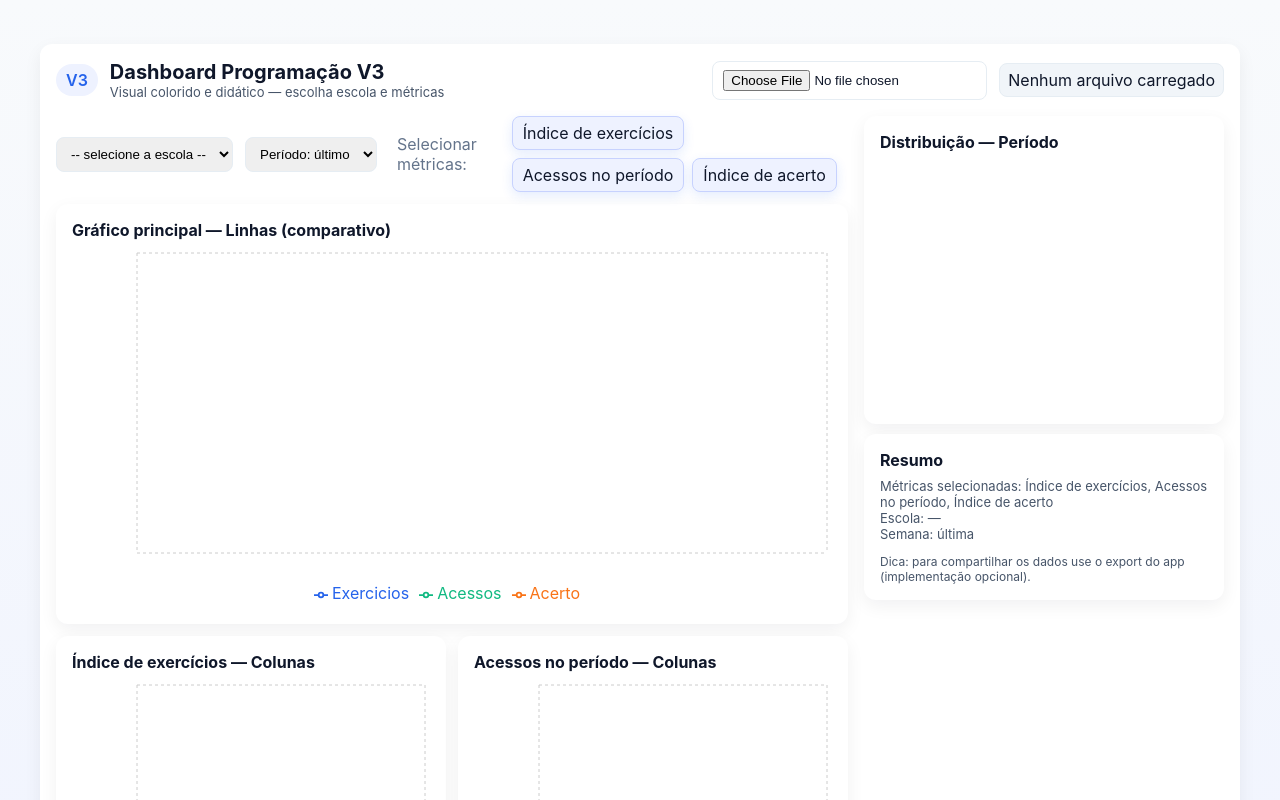
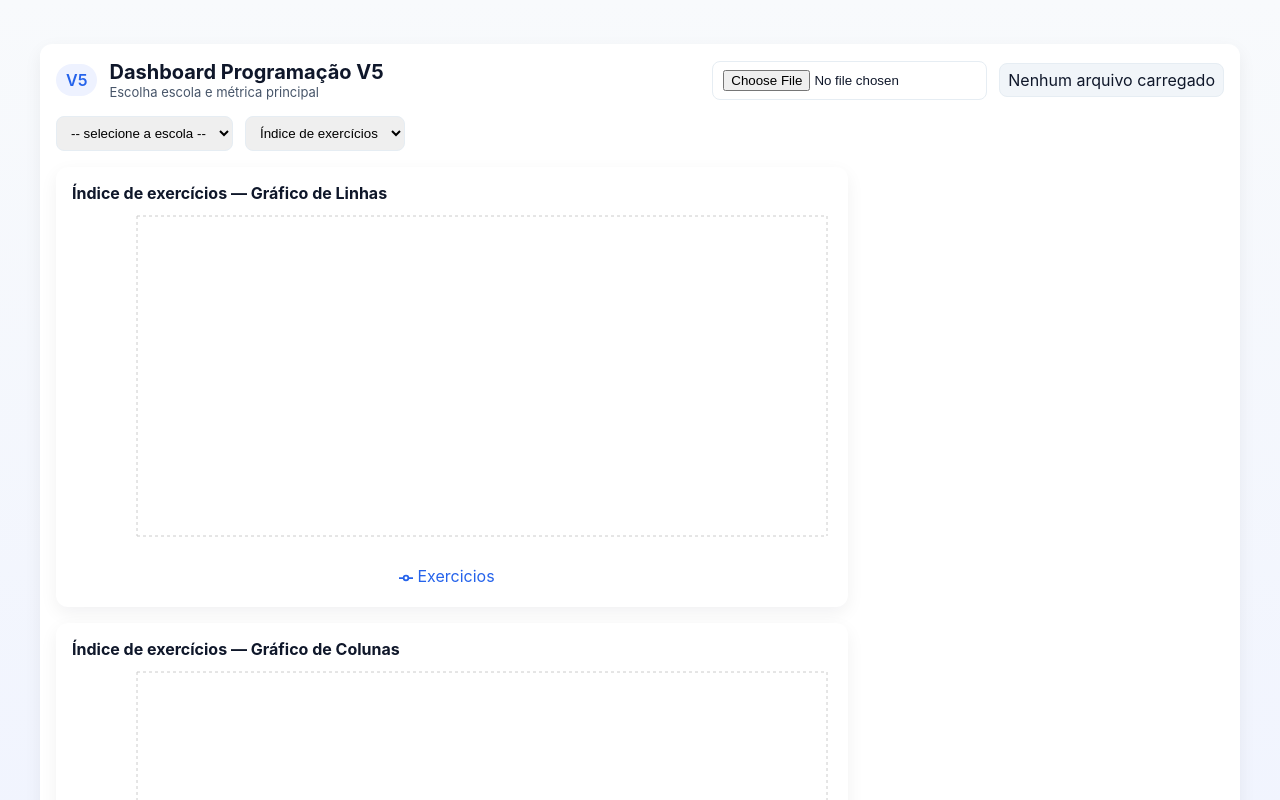
Before and after one commit to bruno-tassone/Dashboardv4, a Next.js app: page / in a window 1280 px wide. Shown: the top 800 px of the page. Built offline with nearby package versions, Linux system fonts and the light colour scheme.

Commit message:
Update index.js

```diff
--- a/pages/index.js
+++ b/pages/index.js
@@ -1,10 +1,9 @@
-
 import React, { useEffect, useMemo, useState } from "react";
 import Head from "next/head";
 import * as XLSX from "xlsx";
 import {
   LineChart, Line, XAxis, YAxis, CartesianGrid, Tooltip, Legend, ResponsiveContainer,
-  BarChart, Bar, PieChart, Pie, Cell
+  BarChart, Bar
 } from "recharts";
 
 const COLORS = ['#2563eb','#10b981','#f97316'];
@@ -20,8 +19,6 @@ function parseWorkbookToJSON(workbook){
 }
 
 function normalizeSheets(parsed){
-  // parsed: sheetName -> rows (header row included)
-  // Expect header row: first col 'Escola', next columns 'Semana X'
   const out = {};
   for(const [sheetName, rows] of Object.entries(parsed)){
     if(!rows || rows.length<2) continue;
@@ -44,7 +41,6 @@ function normalizeSheets(parsed){
       }
     }
   }
-  // Convert to escola -> sorted array
   const final = {};
   for(const [esc, obj] of Object.entries(out)){
     const arr = Object.values(obj).sort((a,b)=>a.Semana-b.Semana);
@@ -53,17 +49,21 @@ function normalizeSheets(parsed){
   return final;
 }
 
-export default function DashboardV4(){
+export default function DashboardV5(){
   const [rawSheets, setRawSheets] = useState(null);
   const [dataBySchool, setDataBySchool] = useState(null);
   const [selectedSchool, setSelectedSchool] = useState(null);
-  const [selectedMetrics, setSelectedMetrics] = useState(['Índice de exercícios','Acessos no período','Índice de acerto']);
-  const [weekSelector, setWeekSelector] = useState(null); // numeric week
+  const [selectedMetric, setSelectedMetric] = useState('Índice de exercícios');
   const [status, setStatus] = useState('Nenhum arquivo carregado');
+
   const metricNames = ['Índice de exercícios','Acessos no período','Índice de acerto'];
+  const lineKeys = {
+    'Índice de exercícios': 'Exercicios',
+    'Acessos no período': 'Acessos',
+    'Índice de acerto': 'Acerto'
+  };
 
   useEffect(()=>{
-    // try load from localStorage if present
     try{
       const saved = localStorage.getItem('lovable_v4_data');
       if(saved){
@@ -80,21 +80,15 @@ export default function DashboardV4(){
     setDataBySchool(norm);
     const schools = Object.keys(norm).sort();
     if(schools.length) setSelectedSchool(schools[0]);
-    // set default week as last week available of first school
-    if(schools.length){
-      const first = norm[schools[0]];
-      if(first && first.length) setWeekSelector(first[first.length-1].Semana);
-    }
   },[rawSheets]);
 
   function handleFile(e){
     const f = e.target.files[0];
     if(!f) return;
     const reader = new FileReader();
-   reader.onload = (ev) => {
-  try {
-    const data = new Uint8Array(ev.target.result);
-    const wb = XLSX.read(data, { type: 'array' });
+    reader.onload = (ev) => {
+      try{
+        const wb = XLSX.read(ev.target.result, {type:'binary'});
         const parsed = parseWorkbookToJSON(wb);
         setRawSheets(parsed);
         localStorage.setItem('lovable_v4_data', JSON.stringify({ rawSheets: parsed }));
@@ -103,75 +97,41 @@ export default function DashboardV4(){
         console.error(err); setStatus('Erro ao ler arquivo');
       }
     };
-    reader.readAsArrayBuffer(f);
+    reader.readAsBinaryString(f);
   }
 
   const schools = useMemo(()=> dataBySchool ? Object.keys(dataBySchool).sort() : [], [dataBySchool]);
   const timeseries = useMemo(()=> (selectedSchool && dataBySchool) ? dataBySchool[selectedSchool] : [], [selectedSchool,dataBySchool]);
 
-  // Prepare data for charts
-  const chartData = timeseries.map(row => ({
+  const chartData = useMemo(()=> timeseries.map(row => ({
     Semana: row.Semana,
     Exercicios: row['Índice de exercícios'] ?? null,
     Acessos: row['Acessos no período'] ?? null,
     Acerto: row['Índice de acerto'] ?? null
-  }));
+  })), [timeseries]);
 
-  // Line data keys mapping for display
-  const lineKeys = {
-    'Índice de exercícios': 'Exercicios',
-    'Acessos no período': 'Acessos',
-    'Índice de acerto': 'Acerto'
-  };
+  // calcular média acumulada
+  const mediaAcumulada = useMemo(()=>{
+    if(!timeseries.length) return 0;
+    const key = selectedMetric;
+    const vals = timeseries.map(r=> Number(r[key] ?? 0));
+    const sum = vals.reduce((a,b)=>a+b,0);
+    return sum / vals.length;
+  },[timeseries,selectedMetric]);
 
-  function toggleMetric(metric){
-    if(selectedMetrics.includes(metric)){
-      setSelectedMetrics(selectedMetrics.filter(m=>m!==metric));
-    } else {
-      setSelectedMetrics([...selectedMetrics, metric]);
-    }
-  }
-
-  // Pie data for selected week (or aggregate if weekSelector null)
-  const pieData = useMemo(()=>{
-    if(!timeseries || timeseries.length===0) return [];
-    if(weekSelector!=null){
-      const row = timeseries.find(r=>r.Semana===Number(weekSelector));
-      if(!row) return [];
-      return [
-        {name:'Exercicios', value: row['Índice de exercícios'] ?? 0},
-        {name:'Acessos', value: row['Acessos no período'] ?? 0},
-        {name:'Acerto', value: row['Índice de acerto'] ?? 0},
-      ];
-    } else {
-      // aggregate over period (sum)
-      const agg = {Exercicios:0, Acessos:0, Acerto:0};
-      for(const r of timeseries){
-        agg.Exercicios += Number(r['Índice de exercícios'] ?? 0);
-        agg.Acessos += Number(r['Acessos no período'] ?? 0);
-        agg.Acerto += Number(r['Índice de acerto'] ?? 0);
-      }
-      return [
-        {name:'Exercicios', value: agg.Exercicios},
-        {name:'Acessos', value: agg.Acessos},
-        {name:'Acerto', value: agg.Acerto},
-      ];
-    }
-  },[timeseries,weekSelector]);
+  const valorEhPercentual = selectedMetric === 'Índice de acerto' || selectedMetric === 'Acessos no período';
 
   return (
     <div className="container">
-      <Head>
-        <title>Dashboard Programação V3</title>
-      </Head>
+      <Head><title>Dashboard Programação V5</title></Head>
 
       <div className="card">
         <div className="header">
           <div style={{display:'flex',alignItems:'center',gap:12}}>
-            <div className="badge">V3</div>
+            <div className="badge">V5</div>
             <div>
-              <div className="title">Dashboard Programação V3</div>
-              <div style={{color:'#475569',fontSize:13}}>Visual colorido e didático — escolha escola e métricas</div>
+              <div className="title">Dashboard Programação V5</div>
+              <div style={{color:'#475569',fontSize:13}}>Escolha escola e métrica principal</div>
             </div>
           </div>
 
@@ -183,95 +143,64 @@ export default function DashboardV4(){
 
         <div className="grid">
           <div>
-            <div style={{display:'flex',alignItems:'center',gap:12}}>
+            <div style={{display:'flex',alignItems:'center',gap:12,flexWrap:'wrap'}}>
               <select className="select" value={selectedSchool||''} onChange={e=>setSelectedSchool(e.target.value)}>
                 <option value="">-- selecione a escola --</option>
                 {schools.map(s=> <option key={s} value={s}>{s}</option>)}
               </select>
 
-              <select className="select" value={weekSelector||''} onChange={e=>setWeekSelector(Number(e.target.value)||null)}>
-                <option value="">Período: último</option>
-                {timeseries.map(r=> <option key={r.Semana} value={r.Semana}>Semana {r.Semana}</option>)}
+              <select className="select" value={selectedMetric} onChange={e=>setSelectedMetric(e.target.value)}>
+                {metricNames.map(m=> <option key={m} value={m}>{m}</option>)}
               </select>
-
-              <div style={{marginLeft:8, color:'#64748b'}}>Selecionar métricas:</div>
-              <div className="metrics">
-                {metricNames.map(m=> (
-                  <div key={m}
-                    onClick={()=>toggleMetric(m)}
-                    className={`metric-chip ${selectedMetrics.includes(m)?'active':''}`}
-                    style={{borderColor: selectedMetrics.includes(m)?'#c7d2fe':'transparent', background: selectedMetrics.includes(m)?'#eef2ff':'transparent'}}>
-                    {m}
-                  </div>
-                ))}
-              </div>
             </div>
 
-            <div style={{marginTop:12}} className="card">
-              <div style={{fontWeight:700, marginBottom:8}}>Gráfico principal — Linhas (comparativo)</div>
-              <div style={{width:'100%', height:360}}>
+            <div style={{marginTop:16}} className="card">
+              <div style={{fontWeight:700, marginBottom:8}}>
+                {selectedMetric} — Gráfico de Linhas
+              </div>
+              <div style={{width:'100%', height:380}}>
                 <ResponsiveContainer>
                   <LineChart data={chartData}>
                     <CartesianGrid strokeDasharray="3 3" />
                     <XAxis dataKey="Semana" />
-                    <YAxis />
-                    <Tooltip />
+                    <YAxis tickFormatter={valorEhPercentual ? (v=>`${v}%`) : undefined}/>
+                    <Tooltip formatter={(v)=> valorEhPercentual ? `${v}%` : v}/>
                     <Legend />
-                    {selectedMetrics.map((m,idx)=> (
-                      <Line key={m} type="monotone" dataKey={lineKeys[m]} stroke={COLORS[idx%COLORS.length]} strokeWidth={2} dot={{r:3}} />
-                    ))}
+                    <Line type="monotone"
+                          dataKey={lineKeys[selectedMetric]}
+                          stroke={COLORS[0]}
+                          strokeWidth={3}
+                          dot={{r:3}} />
                   </LineChart>
                 </ResponsiveContainer>
               </div>
             </div>
 
-            <div style={{display:'grid', gridTemplateColumns:'1fr 1fr', gap:12, marginTop:12}}>
-              {/* Bar charts - one per selected metric, but only show single metric in bar form */}
-              {selectedMetrics.map((m, idx) => (
-                <div key={'bar-'+m} className="card">
-                  <div style={{fontWeight:700, marginBottom:8}}>{m} — Colunas</div>
-                  <div style={{width:'100%', height:220}}>
-                    <ResponsiveContainer>
-                      <BarChart data={chartData}>
-                        <CartesianGrid strokeDasharray="3 3" />
-                        <XAxis dataKey="Semana" />
-                        <YAxis />
-                        <Tooltip />
-                        <Bar dataKey={lineKeys[m]} fill={COLORS[idx%COLORS.length]} />
-                      </BarChart>
-                    </ResponsiveContainer>
-                  </div>
-                </div>
-              ))}
-            </div>
-          </div>
-
-          <div className="side">
-            <div className="card">
-              <div style={{fontWeight:700, marginBottom:8}}>Distribuição — {weekSelector?('Semana '+weekSelector):'Período'}</div>
-              <div style={{width:'100%', height:240}}>
+            <div className="card" style={{marginTop:16}}>
+              <div style={{fontWeight:700, marginBottom:8}}>
+                {selectedMetric} — Gráfico de Colunas
+              </div>
+              <div style={{width:'100%', height:280}}>
                 <ResponsiveContainer>
-                  <PieChart>
-                    <Pie data={pieData} dataKey="value" nameKey="name" cx="50%" cy="50%" outerRadius={80} label>
-                      {pieData.map((entry, index) => <Cell key={`c-${index}`} fill={COLORS[index%COLORS.length]} />)}
-                    </Pie>
-                  </PieChart>
+                  <BarChart data={chartData}>
+                    <CartesianGrid strokeDasharray="3 3" />
+                    <XAxis dataKey="Semana" />
+                    <YAxis tickFormatter={valorEhPercentual ? (v=>`${v}%`) : undefined}/>
+                    <Tooltip formatter={(v)=> valorEhPercentual ? `${v}%` : v}/>
+                    <Bar dataKey={lineKeys[selectedMetric]} fill={COLORS[1]} />
+                  </BarChart>
                 </ResponsiveContainer>
-              </div>
-              <div style={{display:'flex',justifyContent:'space-between',marginTop:8}}>
-                {pieData.map((p,i)=> <div key={'leg-'+i} style={{display:'flex',gap:8,alignItems:'center'}}><div style={{width:12,height:12,background:COLORS[i],borderRadius:3}}></div><div style={{fontSize:13}}>{p.name}: {Number(p.value).toFixed(2)}</div></div>)}
               </div>
             </div>
 
-            <div className="card">
-              <div style={{fontWeight:700, marginBottom:8}}>Resumo</div>
-              <div style={{fontSize:13, color:'#475569'}}>
-                <div>Métricas selecionadas: {selectedMetrics.join(', ') || '—'}</div>
-                <div>Escola: {selectedSchool || '—'}</div>
-                <div>Semana: {weekSelector || 'última'}</div>
-                <div className="footer-note">Dica: para compartilhar os dados use o export do app (implementação opcional).</div>
+            <div className="card" style={{marginTop:16}}>
+              <div style={{fontWeight:700}}>Média acumulada</div>
+              <div style={{fontSize:22, fontWeight:600, color:'#2563eb', marginTop:4}}>
+                {valorEhPercentual ? `${mediaAcumulada.toFixed(1)}%` : mediaAcumulada.toFixed(2)}
               </div>
+              <div style={{fontSize:13, color:'#64748b'}}>Média das semanas para a métrica selecionada</div>
             </div>
+
           </div>
         </div>
 
```
